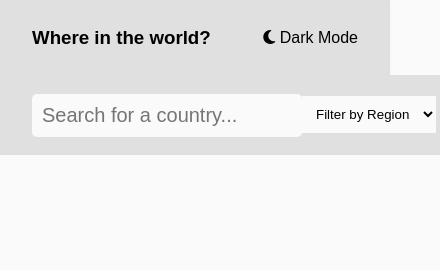
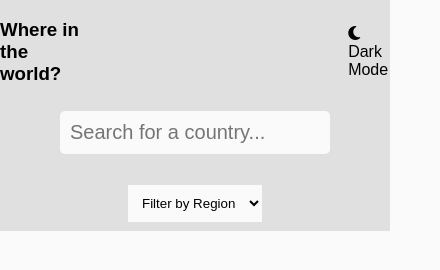
Before and after one commit to Omart4/Countries-Api, a plain HTML site: page index.html in a window 390 px wide. Shown: the whole page, 440 px wide, since content can reach past the window. Drawn offline with Linux system fonts and the light colour scheme; no server answers.

Commit message:
updates to measurments

```diff
--- a/CSS/styles.css
+++ b/CSS/styles.css
@@ -8,11 +8,12 @@ body{
     font-family: sans-serif;
     background-color: var(--lightBack);
     margin: 0;
+    width: 100%;
 }
-@media only screen and (max-width:375px){
+@media only screen and (max-width:400px){
     .country{
         height: 30vh;
-        max-width: calc(900px*(15/100));
+        max-width: 10rem;
     }
     h2{
         margin: 5px 0;
@@ -23,6 +24,10 @@ body{
         width: auto;
         max-height: calc(600px*(15/100));
         max-width: 100%;
+    }
+    .search{
+        gap: 1rem;
+        min-height: 8rem;
     }
 }
 .countries{
@@ -38,7 +43,7 @@ body{
     box-shadow: -1px 1px 20px -9px;
     border-radius: 5px;
     height: auto;
-    width: var(--imageWidth);
+    width: 20rem;
     z-index: 1;
     overflow: hidden;
     cursor: pointer;
@@ -54,7 +59,7 @@ img{
     display: flex;
     flex-direction: column;
     align-items: flex-start;
-    font-size: .9rem;
+    font-size: .8rem;
 }
 .c-details p{
     margin: 2px 0;
@@ -69,25 +74,26 @@ img{
 .title{
     display: flex;
     flex-direction: row;
-    justify-content: space-between;
-    padding: .5rem 2rem .5rem 2rem;
+    justify-content: center;
     background-color: var(--lightNav);
     align-items: center;
-    -webkit-box-shadow: 0 4px 6px -6px #222;
-    -moz-box-shadow: 0 4px 6px -6px #222;
+    /* -webkit-box-shadow: 0 4px 6px -6px #222;
+    -moz-box-shadow: 0 4px 6px -6px #222; */
     box-shadow: 0 4px 6px -6px #222;
+    width: 100%;
+    gap: 69%;
 }
 .search{
     display: flex;
     flex-direction: row;
     align-items: center;
-    justify-content: space-between;
-    padding: .5rem 2rem .5rem 2rem;
+    justify-content: space-evenly;
     height: 4rem;
     background-color: var(--lightNav);
     position: relative;
-    width: 96.5%;
+    width: 100%;
     z-index: 5;
+    flex-wrap: wrap;
 }
 #s-c{
     outline: none;
@@ -113,4 +119,5 @@ img{
 #region option{
     padding: 5px;
     font-size: 1rem;
+    margin-left: 10px;
 }
```
